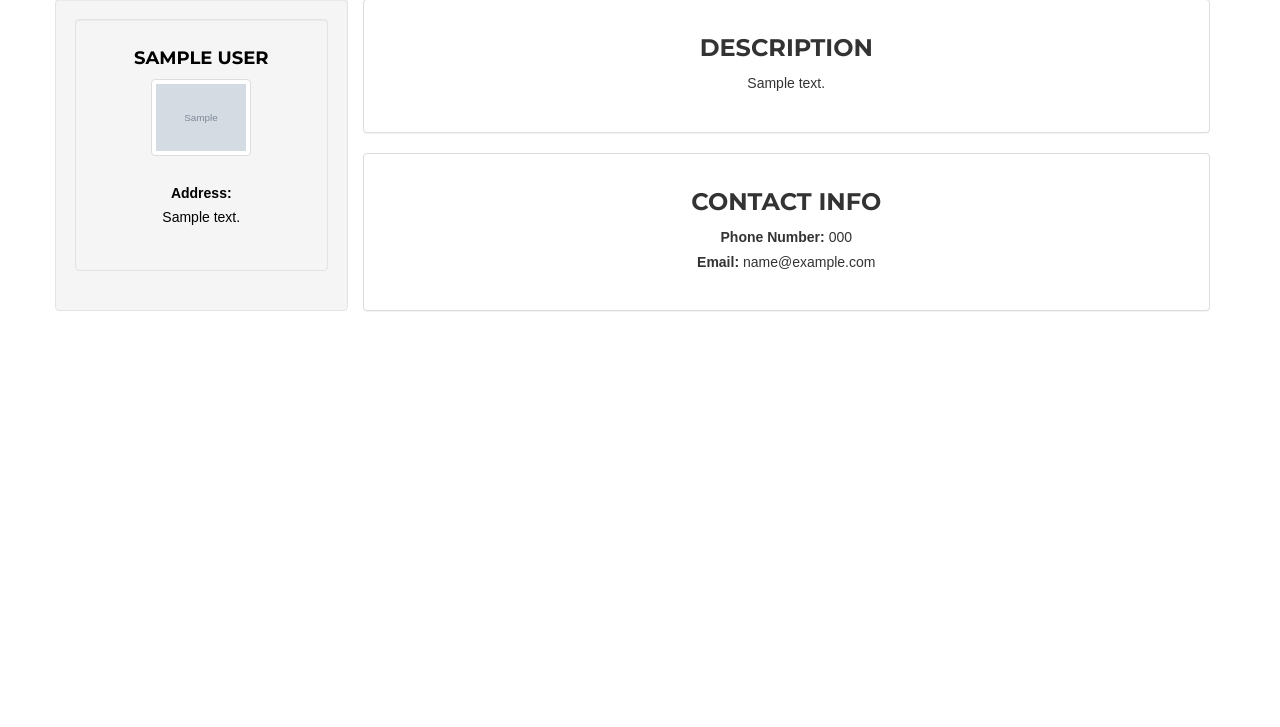
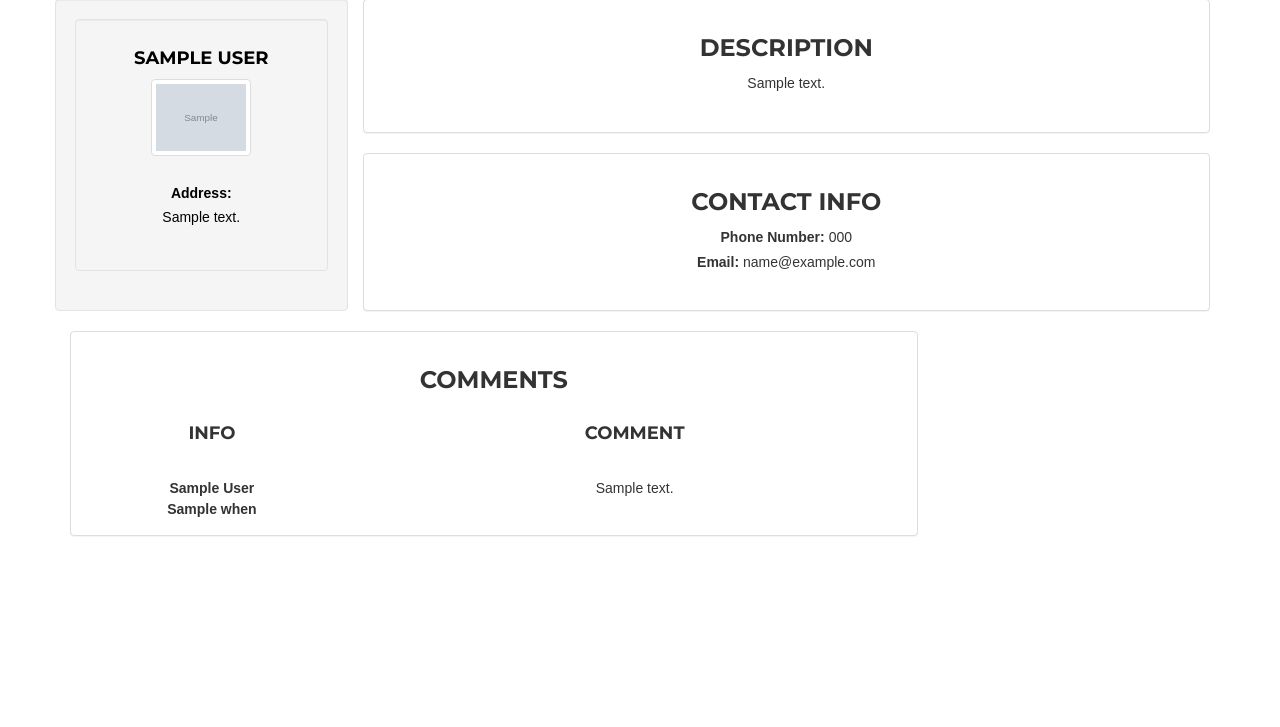
Before and after one commit to timtbanh/eclips, a Django app: template account/templates/account/clientprofile.html in a window 1280 px wide. Shown: the part 172-899 px from the top of the page. Before the commit the page ends 483 px from the top, so only its background shows below. Run offline with Django 3.2, Linux system fonts and the light colour scheme; tables that the repository leaves empty hold one stand-in row (values such as "Sample post"); the template is opened without the code that fills it: values that come from a table or form of the project are taken from there, most other values are stand-ins (such as "Sample title", 1, 10 or a date in 2020); grey boxes marked "Sample" are stand-in pictures; parts of the project's set-up code (start-up, migrations or seed data) failed here and were passed over; some libraries are stand-ins or nearby versions; some web fonts are replaced.

Commit message:
Moved comments to profile

```diff
--- a/account/templates/account/clientprofile.html
+++ b/account/templates/account/clientprofile.html
@@ -100,9 +100,43 @@
                         </div>
                     </div>
                 </div>
+                <div class="col-sm-9">
+                    <div class="row">
+                        <div class="col-sm-12">
+                            <div class="panel panel-default text-left">
+                                <div class="panel-body" style="text-align:center">
+                                    <h3 class="section-heading">Comments</h3>
+                                    <div class="row">
+                                        <div class="col-sm-4" style="margin-top:10px">
+                                            <h4>Info</h4>
+                                        </div>
+                                        <div class="col-sm-8" style="margin-top:10px">
+                                            <h4>Comment</h4>
+                                        </div>
+                                    </div>
+                                    {% for aReview in reviewList%}
+                                        <div class="row">
+                                            <div class="col-sm-4" style="margin-top:25px">
+                                                <b>{{aReview.appointment.barber.firstName}} {{aReview.appointment.barber.lastName}}
+                                                </br>
+                                                {{aReview.appointment.when}}</b>
+                                            </div>
+
+                                            <div class="col-sm-8" style="margin-top:25px">
+                                                {{aReview.comment}}
+                                            </div>
+
+                                        </div>
+                                    {% endfor %}
+                                </div>
+                            </div>
+                        </div>
+                    </div>
+                </div>
             </div>
         {% endif %}
         </div>
+
     </section>
 
    <!-- jQuery -->
```
Also changed, not shown: account/templates/account/barberprofile.html (+33 -0 lines), account/views.py (+52 -2 lines).
